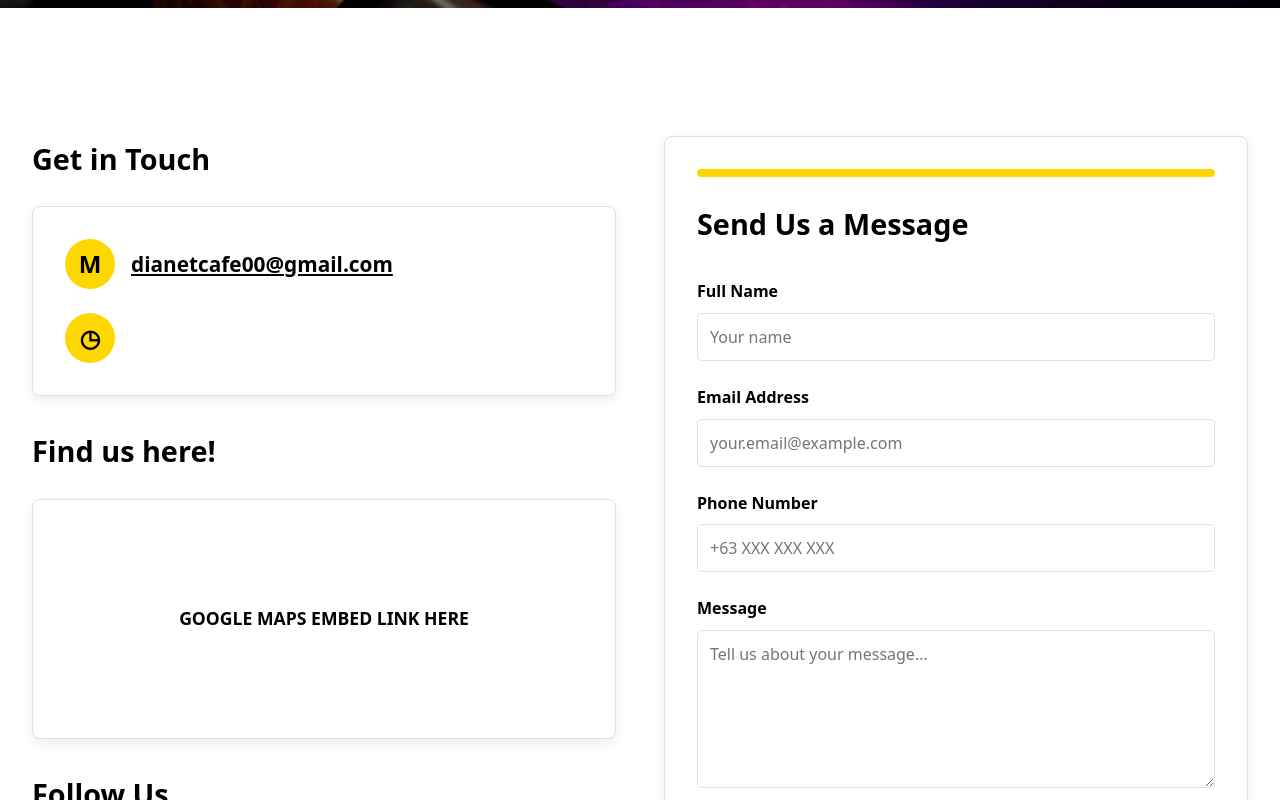
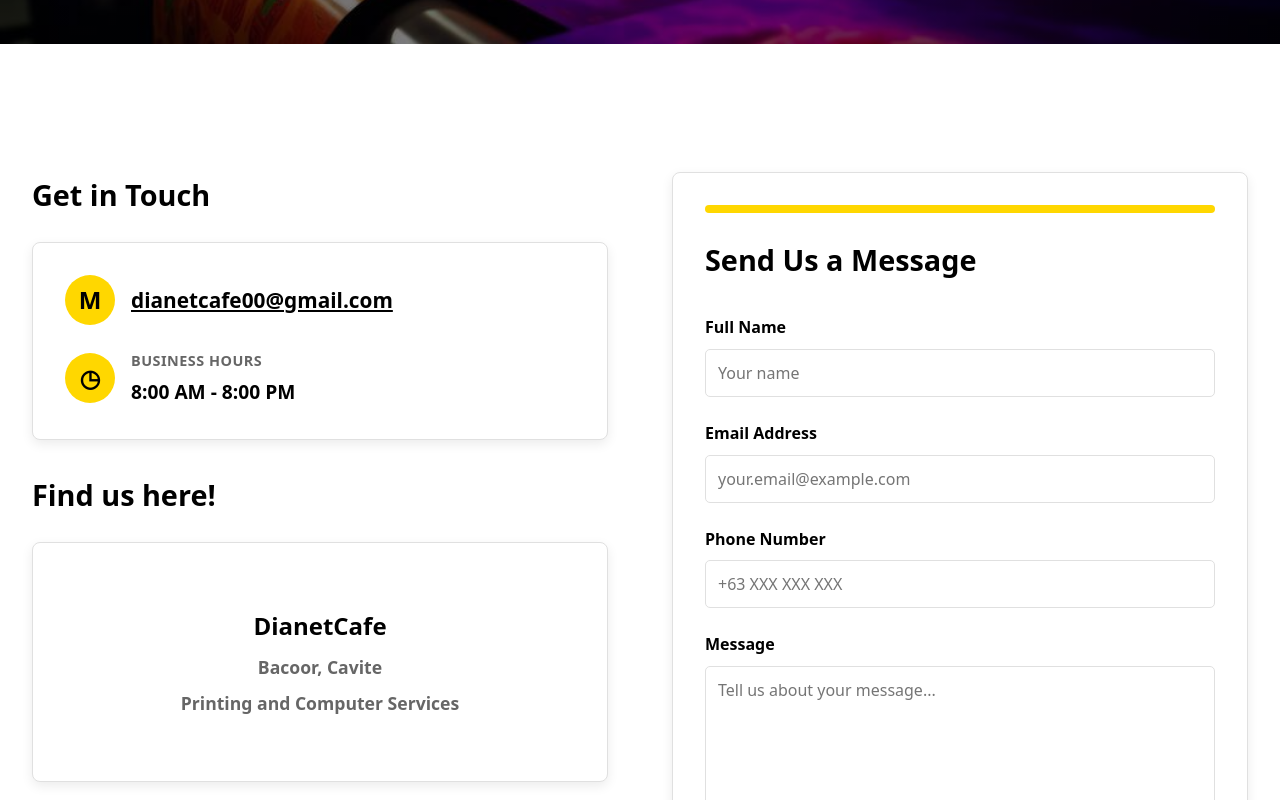
Before and after one commit to KHPASCUA/Itec_dev, a React (Vite) app: page /contact in a window 1280 px wide. Shown: the part 400-1200 px from the top of the page. Built offline with nearby package versions, Linux system fonts and the light colour scheme.

Commit message:
Complete Contact page audit: add hero subtitle, fix business hours text with label/value structure, replace map with professional location card, improve layout spacing and alignment

```diff
--- a/src/index.css
+++ b/src/index.css
@@ -591,7 +591,8 @@ button {
 .contact-layout {
   display: grid;
   grid-template-columns: 1fr 1fr;
-  gap: 3rem;
+  gap: 4rem;
+  align-items: start;
 }
 
 .contact-left h2 {
@@ -660,6 +661,26 @@ button {
   font-weight: 600;
 }
 
+.contact-text-group {
+  display: flex;
+  flex-direction: column;
+  gap: 0.25rem;
+}
+
+.contact-label {
+  color: #666;
+  font-size: 0.9rem;
+  font-weight: 600;
+  text-transform: uppercase;
+  letter-spacing: 0.5px;
+}
+
+.contact-value {
+  color: var(--black);
+  font-size: 1.2rem;
+  font-weight: 600;
+}
+
 .contact-card h3 {
   color: var(--black);
   font-size: 1.2rem;
@@ -705,6 +726,28 @@ button {
   color: var(--black);
   font-size: 1.1rem;
   font-weight: 600;
+}
+
+.location-card-content {
+  display: flex;
+  flex-direction: column;
+  align-items: center;
+  justify-content: center;
+  text-align: center;
+  gap: 0.5rem;
+}
+
+.location-card-content h3 {
+  color: var(--black);
+  font-size: 1.5rem;
+  font-weight: 700;
+  margin: 0;
+}
+
+.location-card-content p {
+  color: #666;
+  font-size: 1.1rem;
+  margin: 0;
 }
 
 .social-card {
@@ -775,6 +818,7 @@ button {
   border-radius: 8px;
   padding: 2rem;
   box-shadow: 0 4px 12px rgba(0, 0, 0, 0.08);
+  height: fit-content;
 }
 
 .form-header-bar {
--- a/src/pages/Contact.jsx
+++ b/src/pages/Contact.jsx
@@ -12,6 +12,7 @@ const ContactPage = () => {
       <section className="page-hero" style={{ backgroundImage: `url(${heroBg})` }}>
         <div className="page-hero-container">
           <h1>Contact Us!</h1>
+          <p className="page-hero-description">Get in touch with us for printing, computer services, and inquiries.</p>
         </div>
       </section>
       <section className="contact-page-content">
@@ -26,13 +27,20 @@ const ContactPage = () => {
                 </div>
                 <div className="contact-info-item">
                   <div className="contact-icon-circle">◷</div>
-                  <span>8:00 AM - 8:00 PM</span>
+                  <div className="contact-text-group">
+                    <span className="contact-label">Business Hours</span>
+                    <span className="contact-value">8:00 AM - 8:00 PM</span>
+                  </div>
                 </div>
               </div>
 
               <h2>Find us here!</h2>
               <div className="contact-card map-placeholder-white">
-                <p>GOOGLE MAPS EMBED LINK HERE</p>
+                <div className="location-card-content">
+                  <h3>DianetCafe</h3>
+                  <p>Bacoor, Cavite</p>
+                  <p>Printing and Computer Services</p>
+                </div>
               </div>
 
               <h2>Follow Us</h2>
```
